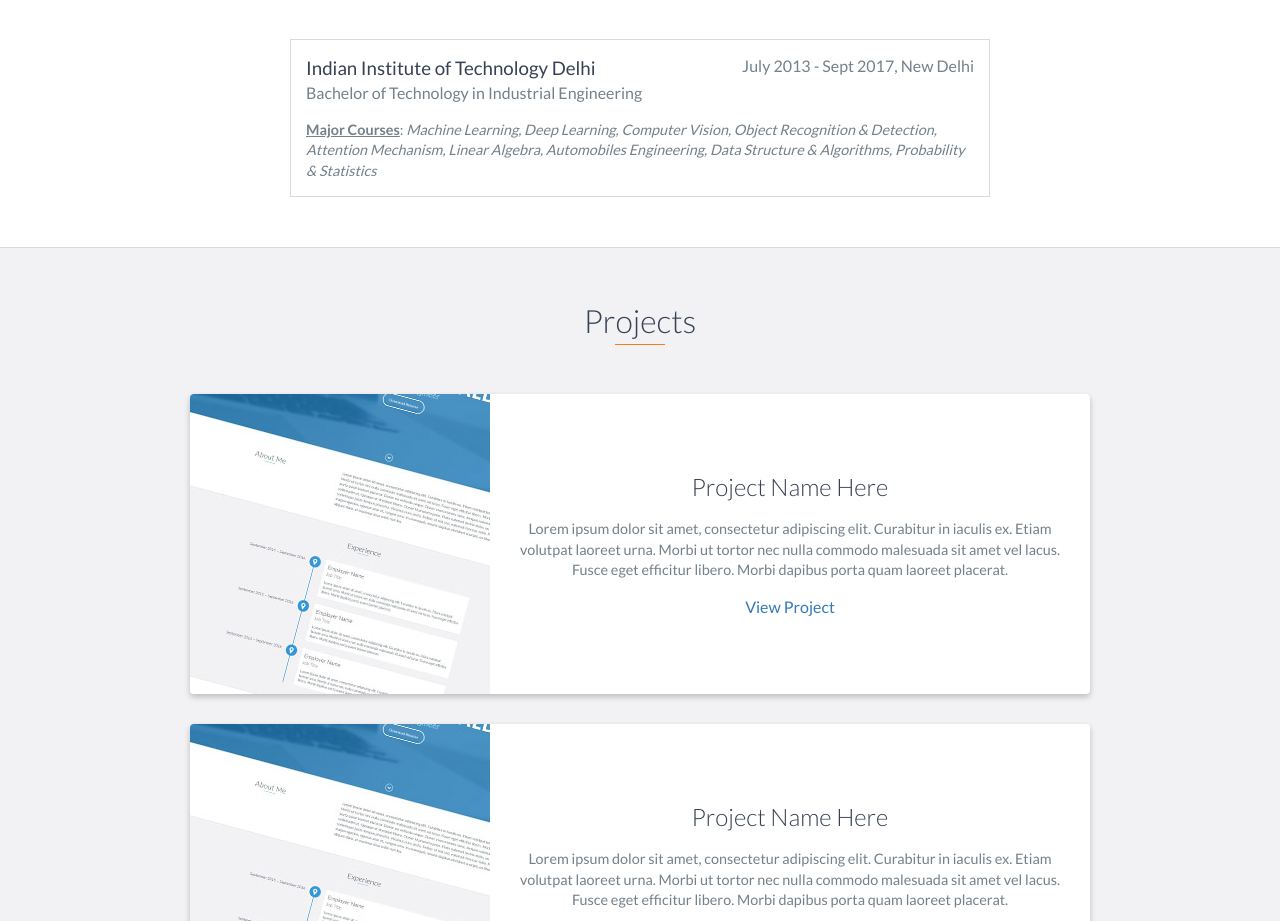
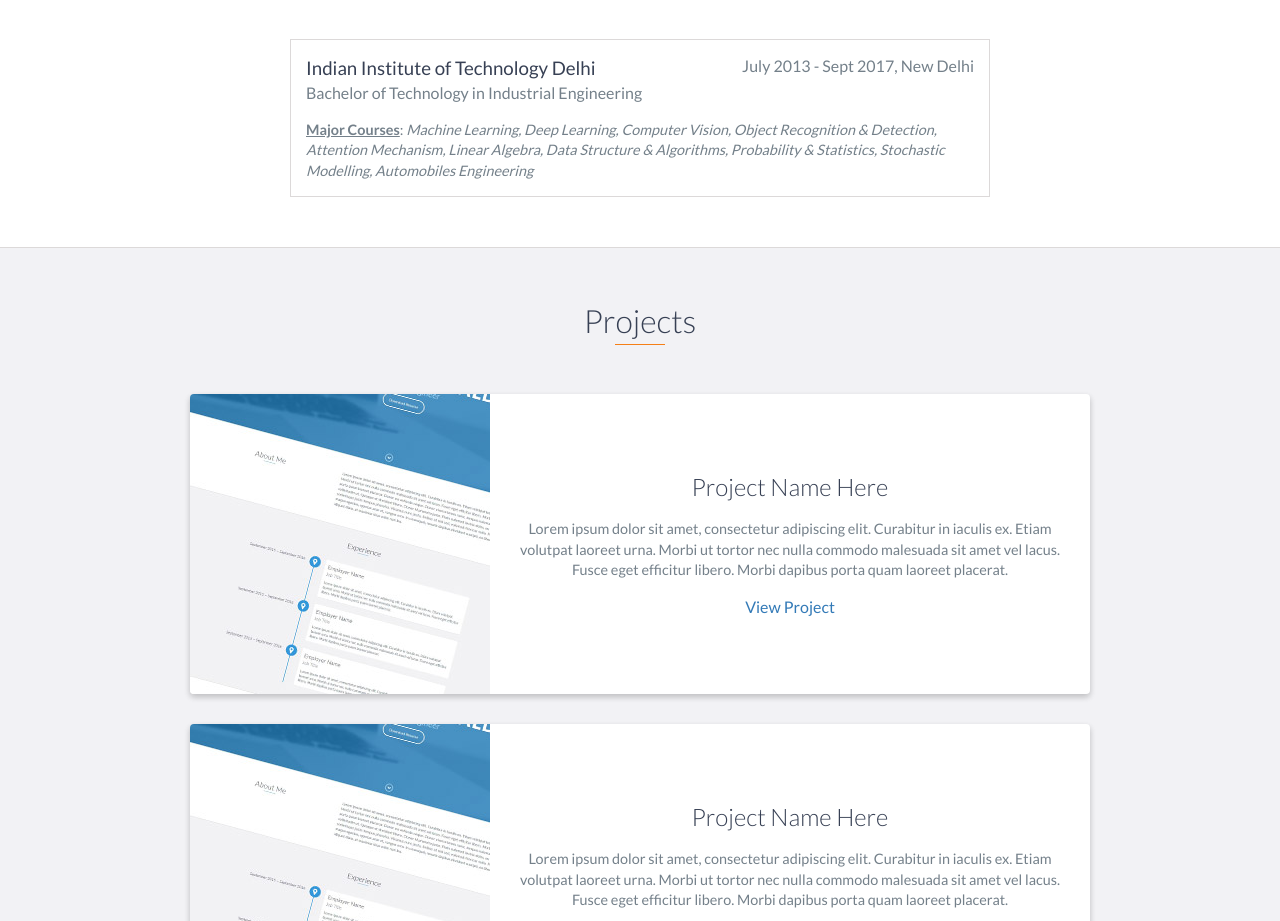
Before and after one commit to Kuldeep-Attri/Kuldeep-Attri.github.io, a plain HTML site: page index.html in a window 1280 px wide. Shown: the part 1980-2901 px from the top of the page. Drawn offline with nearby package versions, Linux system fonts and the light colour scheme.

Commit message:
Customize Webpage

```diff
--- a/index.html
+++ b/index.html
@@ -136,8 +136,8 @@
             <h4>Bachelor of Technology in Industrial Engineering</h4>
 
             <p>
-                <b><u>Major Courses</u></b>:  <i>Machine Learning, Deep Learning, Computer Vision, Object Recognition & Detection, Attention
-                Mechanism, Linear Algebra, Automobiles Engineering, Data Structure & Algorithms, Probability & Statistics </i>
+                <b><u>Major Courses</u></b>: <i>Machine Learning, Deep Learning, Computer Vision, Object Recognition & Detection, Attention
+                Mechanism, Linear Algebra, Data Structure & Algorithms, Probability & Statistics, Stochastic Modelling, Automobiles Engineering</i>
             </p>
             <!-- <ul>
                 <li>
```
